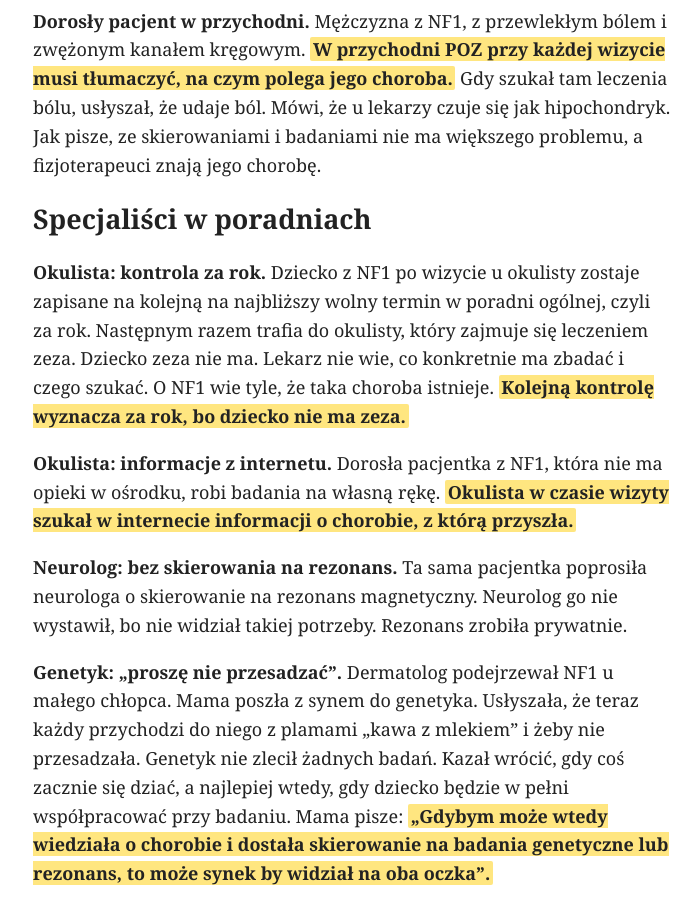
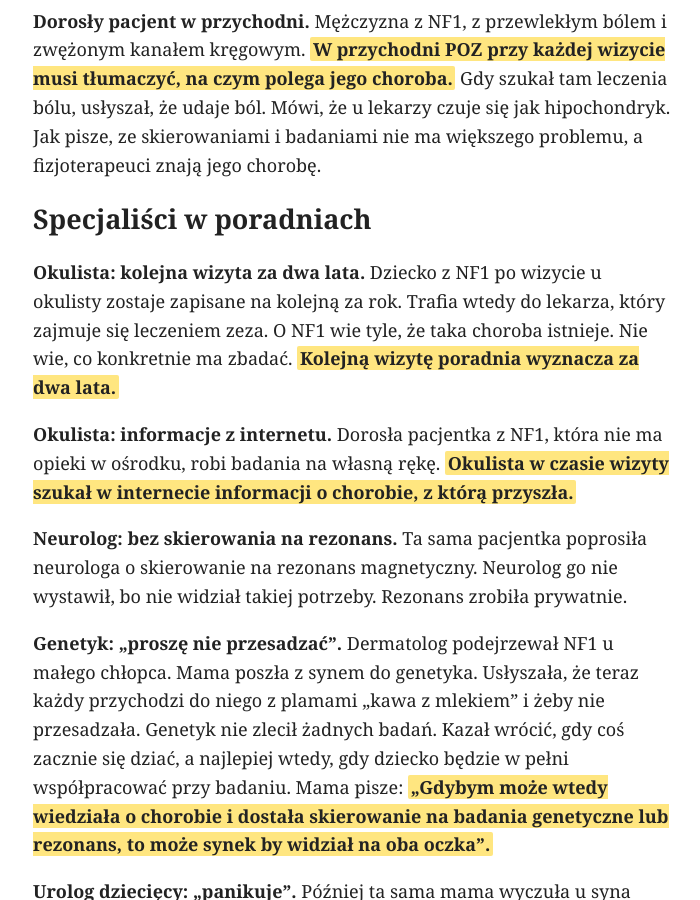
Before and after one commit to sylwiaeb/nf1news, a Jekyll site: the page built from _posts/2026-11-23-historie-pacjentow-z-nf.md, in a window 1280 px wide and 900 px high, scrolled down 1111 px. Shown: the whole window, without its empty margins (287-987 px from the left). Built offline with Jekyll 4.4.1, drawn with Linux system fonts in a browser that asks for light colours; some of the changed text lies outside the part shown.

Commit message:
Szkic: poprawiona historia z okulistą
Co-Authored-By: Claude Opus 5.5 <noreply@anthropic.com>
Claude-Session: https://claude.ai/code/session_019jaYAT68TCeG7DBMMLMEMJ

```diff
--- a/_posts/2026-11-23-historie-pacjentow-z-nf.md
+++ b/_posts/2026-11-23-historie-pacjentow-z-nf.md
@@ -24,7 +24,7 @@ Rodzice dzieci z NF1 i dorośli z tą chorobą opisali nam, co słyszą w przych
 
 ## Specjaliści w poradniach
 
-**Okulista: kontrola za rok.** Dziecko z NF1 po wizycie u okulisty zostaje zapisane na kolejną na najbliższy wolny termin w poradni ogólnej, czyli za rok. Następnym razem trafia do okulisty, który zajmuje się leczeniem zeza. Dziecko zeza nie ma. Lekarz nie wie, co konkretnie ma zbadać i czego szukać. O NF1 wie tyle, że taka choroba istnieje. **<mark>Kolejną kontrolę wyznacza za rok, bo dziecko nie ma zeza.</mark>**
+**Okulista: kolejna wizyta za dwa lata.** Dziecko z NF1 po wizycie u okulisty zostaje zapisane na kolejną za rok. Trafia wtedy do lekarza, który zajmuje się leczeniem zeza. O NF1 wie tyle, że taka choroba istnieje. Nie wie, co konkretnie ma zbadać. **<mark>Kolejną wizytę poradnia wyznacza za dwa lata.</mark>**
 
 **Okulista: informacje z internetu.** Dorosła pacjentka z NF1, która nie ma opieki w ośrodku, robi badania na własną rękę. **<mark>Okulista w czasie wizyty szukał w internecie informacji o chorobie, z którą przyszła.</mark>**
 
@@ -52,7 +52,7 @@ Rodzice dzieci z NF1 i dorośli z tą chorobą opisali nam, co słyszą w przych
 | POZ | lekarze przez lata | „taka uroda”, diagnoza NF1 po trzydziestce, na własny koszt |
 | POZ | lekarz przy szczepieniu | „jak nie wiedzą, co dziecku dolega, to wpisują NF1” |
 | POZ | lekarz rodzinny | tłumaczenie choroby przy każdej wizycie; „udaje ból” |
-| poradnia | okulista | kontrola za rok, lekarz nie wiedział, czego szukać |
+| poradnia | okulista | wizyta za rok u lekarza od zeza, który nie wiedział, co zbadać; kolejna za 2 lata |
 | poradnia | okulista | szukał informacji o chorobie w internecie |
 | poradnia | neurolog | brak skierowania na rezonans, rezonans prywatnie |
 | poradnia | genetyk | brak badań; „nie przesadzać” |
```
